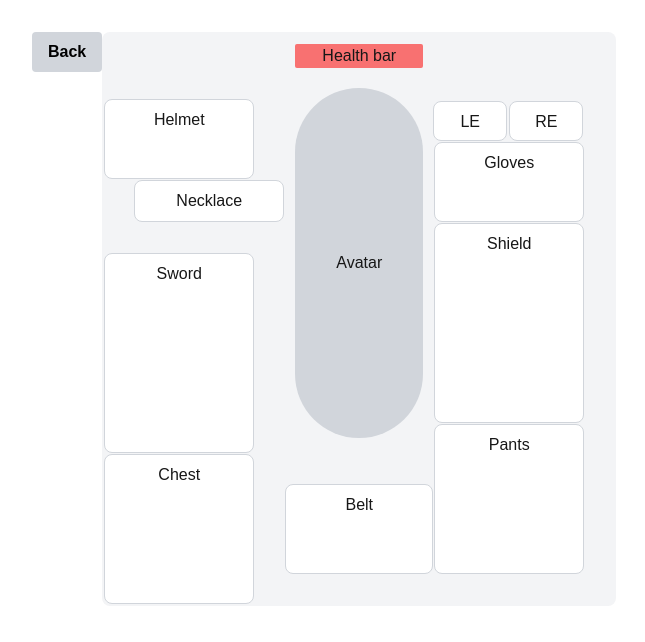
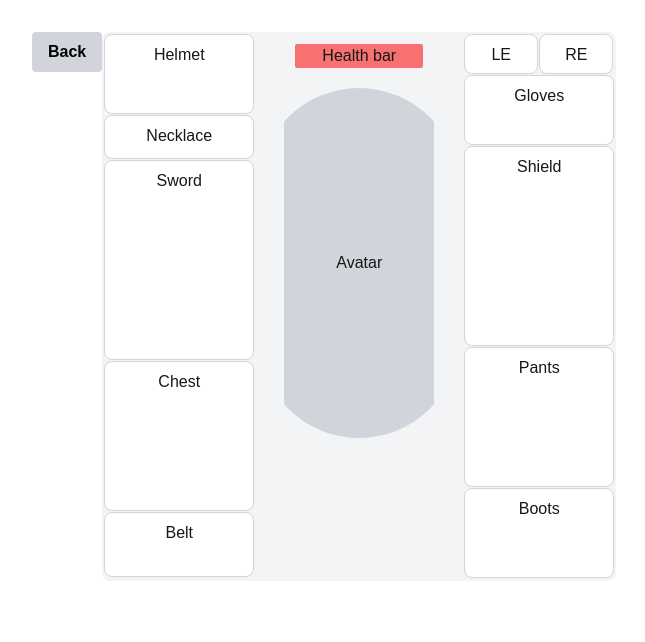
Before and after one commit to Tommysons/mafia-world, a Next.js app: page /profile in a window 1280 px wide. Shown: the top 642 px of the page, without its empty margins (0-645 px from the left). Built offline with nearby package versions, Linux system fonts and the light colour scheme.

Commit message:
Placing items

```diff
--- a/app/profile/page.tsx
+++ b/app/profile/page.tsx
@@ -6,20 +6,21 @@ const Page = () => {
 
     <section className="flex left-1 p-8">
       <div>
-        <Link href={`/3`}>
+        <Link href={`/#`}>
           <button className="bg-gray-300 hover:bg-gray-400 text-black font-bold py-2 px-4 rounded">Back</button>
         </Link>
       </div>
-      <div className="relative grid grid-cols-3 bg-gray-100 p-8 rounded-lg max-w-5xl">
+      <div className="relative grid grid-cols-3 bg-gray-100 p-8 rounded-lg max-w-5xl max-h-[549px]">
         {/* Left Column */}
         <div className="flex flex-col items-center justify-between">
-        <div className="bg-white p-2 rounded-lg h-[80px] w-[150px] border -translate-x-[30px] -translate-y-[-35px] border-gray-300 text-center mb-4">Helmet</div>
-          <div className="bg-white p-2 rounded-lg w-[150px] border -translate-y-[-13px] border-gray-300 text-center">Necklace</div>
+          <div className="bg-white p-2 rounded-lg h-[80px] w-[150px] border -translate-x-[30px] -translate-y-[30px] border-gray-300 text-center mb-4">Helmet</div>
+          <div className="bg-white p-2 rounded-lg h-11 w-[150px] border -translate-x-[30px] -translate-y-[51px] border-gray-300 text-center">Necklace</div>
           {/* Sword */}
           <div className="flex justify-center items-center h-[200px]">
-            <div className="bg-white p-2 rounded-lg h-[200px]  w-[150px] -translate-x-[30px] -translate-y-[-36px] border border-gray-300 text-center">Sword</div>
+            <div className="bg-white p-2 rounded-lg h-[200px]  w-[150px] -translate-x-[30px] -translate-y-[57px] border border-gray-300 text-center">Sword</div>
           </div>
-          <div className="bg-white p-2 rounded-lg h-[150px] w-[150px] translate-x-[-30px] -translate-y-[-30px] border border-gray-300 text-center">Chest</div>
+          <div className="bg-white p-2 rounded-lg h-[150px] w-[150px] translate-x-[-30px] -translate-y-[62px] border border-gray-300 text-center">Chest</div>
+          <div className="bg-white p-2 rounded-lg h-[65px] w-[150px] translate-x-[-30px] -translate-y-[67px] border border-gray-300 text-center">Belt</div>
         </div>
 
         {/* Avatar Column */}
@@ -28,22 +29,26 @@ const Page = () => {
             Health bar
           </div>
 
-          <div className="relative bg-gray-300 rounded-full h-[350px] w-32 flex items-center justify-center mb-4">
-            Avatar
+          <div className="w-[150px] h-[350px] overflow-hidden relative flex justify-center">
+            {/* Wider Avatar positioned absolutely within the container */}
+            <div className="bg-gray-300 rounded-full h-[350px] w-[200px] absolute left-1/2 transform -translate-x-1/2 flex items-center justify-center mb-4">
+              Avatar
+            </div>
           </div>
-          <div className="bg-white p-2 rounded-lg h-[90px] w-[148px] -translate-y-[-30px] border border-gray-300 text-center">Belt</div>
+
         </div>
 
         {/* Right Column */}
         <div className="flex flex-col items-center justify-between">
-        <div className="bg-white p-2 rounded-lg h-10 w-[74px] border  -translate-x-[39px] -translate-y-[-37px] border-gray-300 text-center">LE</div>
-          <div className="bg-white p-2 rounded-lg h-10 w-[74px] border -translate-x-[-37px] -translate-y-[3px] border-gray-300 text-center">RE</div>
-          <div className="bg-white p-2 rounded-lg h-[80px] w-[150px] -translate-y-[2px]  border border-gray-300 text-center">Gloves</div>
+          <div className="bg-white p-2 rounded-lg h-10 w-[74px] border  -translate-x-[8px] -translate-y-[30px] border-gray-300 text-center">LE</div>
+          <div className="bg-white p-2 rounded-lg h-10 w-[74px] border -translate-x-[-67px] -translate-y-[70px] border-gray-300 text-center">RE</div>
+          <div className="bg-white p-2 rounded-lg h-[70px] w-[150px] -translate-x-[-30px] -translate-y-[69px]  border border-gray-300 text-center">Gloves</div>
           {/* Shield */}
           <div className="flex justify-center items-center h-[200px]">
-            <div className="bg-white p-2 rounded-lg h-[200px] w-[150px] -translate-y-[1px] border border-gray-300 text-center">Shield</div>
+            <div className="bg-white p-2 rounded-lg h-[200px] w-[150px] -translate-x-[-30px] -translate-y-[68px] border border-gray-300 text-center">Shield</div>
           </div>
-          <div className="bg-white p-2 rounded-lg h-[150px] w-[150px] border border-gray-300 text-center">Pants</div>
+          <div className="bg-white p-2 rounded-lg h-[140px] w-[150px] -translate-x-[-30px] -translate-y-[67px] border border-gray-300 text-center">Pants</div>
+          <div className="bg-white p-2 rounded-lg h-[90px] w-[150px] -translate-x-[-30px] -translate-y-[66px] border border-gray-300 text-center">Boots</div>
         </div>
       </div>
     </section>
```
